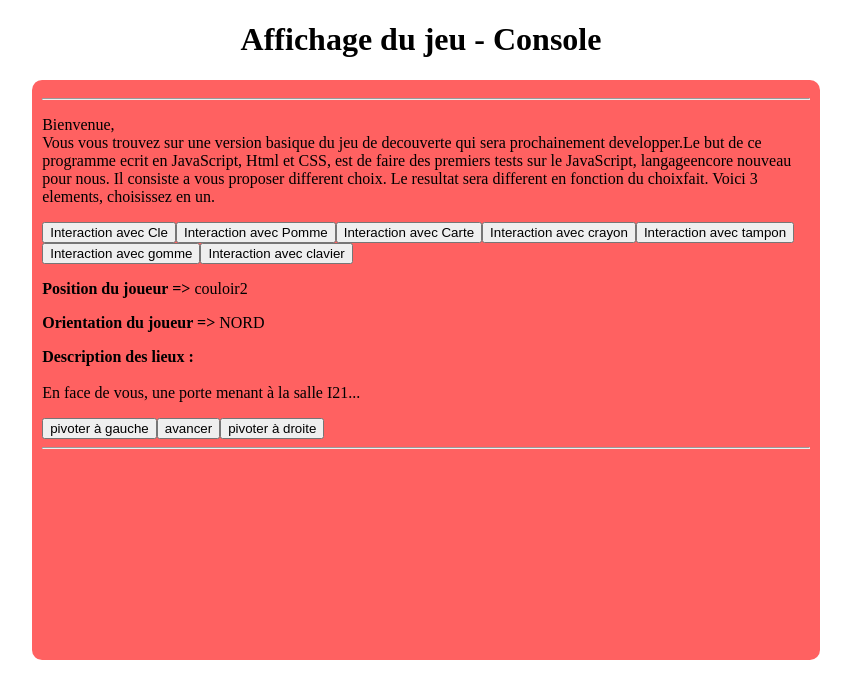
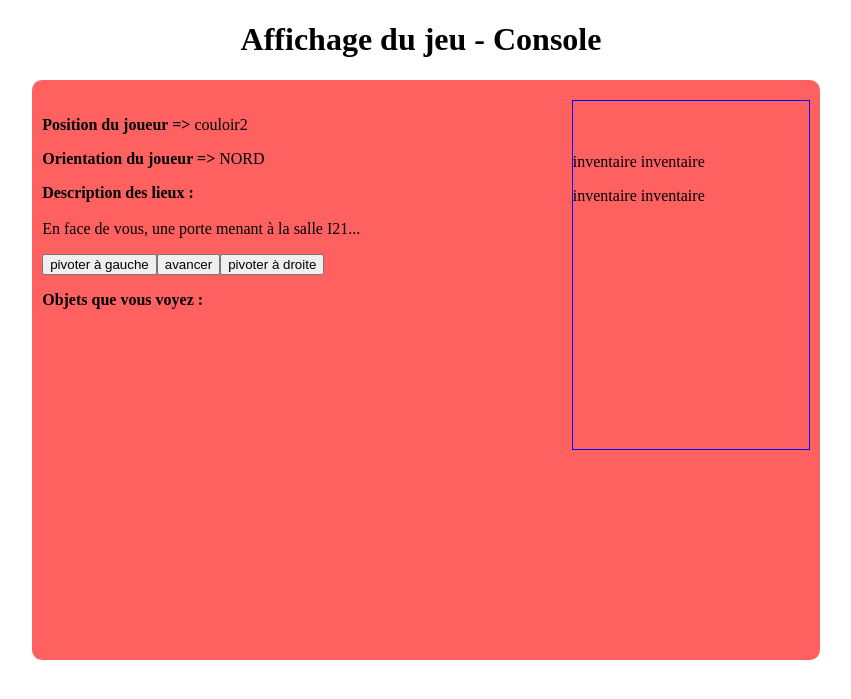
Before and after one commit to Loupsito/Jeu-de-decouverte-IUT, a PHP site: page /pageAffichage.php in a window 1280 px wide. Shown: the top 699 px of the page, without its empty margins (219-1070 px from the left). Run offline with PHP 8.4, Linux system fonts and the light colour scheme.

Commit message:
Voici la deuxième version du jeu de decouverte

```diff
--- a/CSS_affichage.css
+++ b/CSS_affichage.css
@@ -11,6 +11,37 @@
 	padding : 10px;
 }
 
+#deplacement
+{
+    display: inline-block;
+    width: 65%;
+   /* border: 1px solid black;*/
+    vertical-align: top;
+	position : absolute;
+	left:0px;
+	margin:10px;
+}
+
+#inventaire
+{
+   display: inline-block;
+   border: 1px solid blue;
+   vertical-align: top;
+   position : absolute;
+   right:0px;
+   width:30%;
+   height:60%;
+   margin:10px;
+}
+
+#objet
+{
+	position : absolute;
+	bottom:25%;
+	/*border: 1px solid white;*/
+	margin:10px;
+}
+
 
 @media all and (max-height: 1070px)
 {
--- a/pageAffichage.php
+++ b/pageAffichage.php
@@ -6,9 +6,8 @@
     <title>Jeu de découverte de l'IUT de Vélizy</title>
 	<?php
 		include("textes.php");
-		include("test.php");
+		//include("test.php");
 	?>
-
 </head>
 	<body>
 		<h1 style="text-align:center;">Affichage du jeu - Console</h1>
@@ -16,69 +15,27 @@
 		<!-- _____________________L'écran du jeu___________________ -->
 		<div id="console">
 			<div id ="ecran">
-			<hr/>
-				<div id="menu"></div>
 				<div id="deplacement"></div>
+				<div id="objet"></div>
+				<div id="inventaire">
+					<br/><br/>
+						<p>inventaire inventaire</p>
+						<p>inventaire inventaire</p>
+
+
+					<br/><br/>
+				</div>
 				<?php
-					//Recuperation des tableaux associatifq php vers des tableaux associatifs JavaScript
-					echo '<script type="text/javascript">var tabItem = '.json_encode($tabItem).';</script>';
-					echo '<script type="text/javascript">var t1 = '.json_encode($t1).';</script>';
-					echo '<script type="text/javascript">var t2 = '.json_encode($t2).';</script>';
-					echo '<script type="text/javascript">var t3 = '.json_encode($t3).';</script>';
-					echo '<script type="text/javascript">var t4 = '.json_encode($t4).';</script>';
-					echo '<script type="text/javascript">var t5 = '.json_encode($t5).';</script>';
-					echo '<script type="text/javascript">var t6 = '.json_encode($t6).';</script>';
-					echo '<script type="text/javascript">var t7 = '.json_encode($t7).';</script>';
-
-					//Recuperation du tabItemleau associatif php vers tabItemleau associatif JavaScript
-
-						//salle G25
-								$g25Nord = "Il y a des fenêtres en face de vous, vous voyez le vent souffler sur les branches d'arbres dehors...";
-								$g25Ouest = "Vous voyez des postes et des tables en face de vous, tout au fond un mur.";
-								$g25Sud = "En face de vous se trouve une porte qui mène vers le couloir...";
-								$g25Est = "Il y a des postes et des tables en face de vous. Au fond, un tableau blanc et un bureau, surement celui du professeur...";
-							$g25Orientation = array($N = array(0,null,$g25Nord,false),$O = array(1,null,$g25Ouest,false),$S = array(2,1,$g25Sud,true),$E = array(3,null,$g25Est,false));
-						$g25 = array(0, "G25", $g25Orientation);
-
-						//couloir 1
-								$couloir1Nord = "En face de vous, une porte menant à la salle G25...";
-								$couloir1Ouest = "Un long couloir s'étend en face de vous, vous pouvez avancer...";
-								$couloir1Sud = "Il y a un mur en face de vous, rien de bien intéressant, pivotez...";
-								$couloir1Est = "Vous voyez une intersection, cependant, une force mysterieuse vous empêche d'avancer dans cette direction, pivotez.";
-							$couloir1Orientation = array($N = array(0,0,$couloir1Nord,true),$O = array(1,2,$couloir1Ouest,true),$S = array(2,null,$couloir1Sud,false),$E = array(3,null,$couloir1Est,false));
-						$couloir1 = array(1, "couloir1", $couloir1Orientation);
-
-						//couloir 2
-								$couloir2Nord = "En face de vous, une porte menant à la salle I21...";
-								$couloir2Ouest = "Un long couloir s'étend en face de vous. Une force inconnue vous empêche d'avancer dans cette direction...";
-								$couloir2Sud = "Il y a un mur en face de vous, des affiches du prochain concert de Virya y sont affichées...";
-								$couloir2Est = "Un couloir s'étend en face de vous, vous pourrez aller en salle g25 si vous avancez...";
-							$couloir2Orientation = array($N = array(0,3,$couloir2Nord,false),$O = array(1,null,$couloir2Ouest,false),$S = array(2,null,$couloir2Sud,false),$E = array(3,1,$couloir2Est,true));
-						$couloir2 = array(2, "couloir2", $couloir2Orientation);
-
-						//salle I21
-								$i21Nord = "Il y a des fenêtres fermées et un radiateur en face de vous. Les radiateurs semblent être allumés, il fait chaud...";
-								$i21Ouest = "Vous voyez tables en face de vous, tout au fond un mur affichant en gros 'I21'.";
-								$i21Sud = "En face de vous se trouve une porte qui mène vers le couloir...";
-								$i21Est = "Il y a des postes et des tables en face de vous. Au fond, un tableau blanc et un bureau, surement celui du professeur...";
-							$i21Orientation = array($N = array(0,null,$i21Nord,false),$O = array(1,null,$i21Ouest,false),$S = array(2,2,$i21Sud,false),$E = array(3,null,$i21Est,false));
-						$i21 = array(3, "I21", $i21Orientation);
-
-					$listeCases = array($g25, $couloir1, $couloir2, $i21);
-
-					$listeCases = array($g25, $couloir1, $couloir2, $i21);
-
 					echo '<script type="text/javascript">var listeCases = '.json_encode($listeCases).';</script>';
+					echo '<script type="text/javascript">var tabDeTousLesItems = '.json_encode($tabDeTousLesItems).';</script>';
 				?>
 				<script>
-					//Variable qui contient tout le dialogue, la variable php $dialogue1 est contenu dans le textes.php
-					var didi ='<?php echo $dialogue1; ?>';
-					var didi2 = "Vous avez trouvez : ";
-					var tabDeTab = [t1,t2,t3,t4,t5,t6,t7]; //Différent tab des choix
 
 					//---------------------------------------------------------------------------------------------------------------------------
 					//---------------------------------------------------------------------------------------------------------------------------
 					//---------------------------------------------------------------------------------------------------------------------------
+					var inventaire = new Array();
+					var tampon;
 
 					//Fonction qui permet de creer la balise que l'on veut (<p>,<span>,etc.)
 					function genereContenu(element,contenu,divMere)
@@ -104,10 +61,11 @@
 					//fonction générant le texte et les boutons
 					function genererTexte()
 					{
-						//chaîne indiquant la position du joueur (la salle)
-						var positionJoueur = positionJoueur = '<b>Position du joueur =></b> '+listeCases[joueur.idSalle][1];
+						//----------------------------------------------------chaîne indiquant la position du joueur (la salle)
+						var positionJoueur = '<b>Position du joueur =></b> '+listeCases[joueur.idSalle][1];
 
-						//chaîne indiquant l'orientation du joueur
+
+						//----------------------------------------------------chaîne indiquant l'orientation du joueur
 						if (joueur.idOrientation == 0)
 							var orientationJoueur = '<b>Orientation du joueur =></b> NORD';
 						else if (joueur.idOrientation == 1)
@@ -123,7 +81,8 @@
 						genereContenu('p',positionJoueur,'deplacement');
 						genereContenu('p',orientationJoueur,'deplacement');
 						genereContenu('p',visionJoueur,'deplacement');
-						//affichage des boutons
+
+						//----------------------------------------------------affichage des boutons de déplacement
 						//bouton gauche
 						genereContenu('span','<button type="button" onclick="pivoterGauche(joueur, joueur.idOrientation)">pivoter à gauche</button>','deplacement');
 						//bouton avancer, n'est affiché que si le déplacement est possible (case d'en face présente)
@@ -131,7 +90,27 @@
 							genereContenu('span','<button type="button" onclick="avancer(joueur, joueur.idSalle)">avancer</button>','deplacement');
 						//bouton droite
 						genereContenu('span','<button type="button" onclick="pivoterDroite(joueur, joueur.idOrientation)">pivoter à droite</button>','deplacement');
-					}
+
+						//----------------------------------------------------Affiche les objets de la salle
+						var caseInventaire = '<b>Objets que vous voyez :</b><br/>';
+						genereContenu('p',caseInventaire,'deplacement');
+						for (i = 0; i < listeCases[joueur.idSalle][2][joueur.idOrientation][4].length; i++)
+						{
+							genereContenu('span','<button type="button">'+listeCases[joueur.idSalle][2][joueur.idOrientation][4][i]+'</button>','objet');
+						}
+
+						//-----------------------------------------------------------------------------------------------------------------------------
+						//----------------------------------------------Analyse-des-boutons-et-traitement----------------------------------------------
+							var	captureBouton = document.querySelectorAll('#objet span');
+							document.getElementById('objet').innerHTML = "";
+							for(var i = 0; i<captureBouton.length;i++)
+							{
+								genereContenu('span','<button type="button" onclick="changementAff('+"'"+captureBouton[i].textContent+"'"+')">'+captureBouton[i].textContent+'</button>','objet');
+							}
+						//-----------------------------------------------------------------------------------------------------------------------------
+						//-----------------------------------------------------------------------------------------------------------------------------
+					}//genererTexte()
+
 					//fonction pivoter à gauche
 					function pivoterGauche(joueur, orientation)
 					{
@@ -143,7 +122,9 @@
 						//supprime les div existants
 						document.getElementById('deplacement').innerHTML = "";
 						//genere le nouveau texte (avec la nouvelle orientation
+						document.getElementById('objet').innerHTML = "";
 						genererTexte();
+
 					}
 					//fonction pivoter à droite
 					function pivoterDroite(joueur, orientation)
@@ -156,6 +137,7 @@
 						//supprime les div existants
 						document.getElementById('deplacement').innerHTML = "";
 						//genere le nouveau texte (avec la nouvelle orientation
+						document.getElementById('objet').innerHTML = "";
 						genererTexte();
 					}
 					//fonction permettant d'avancer
@@ -175,65 +157,75 @@
 						//{
 							//alert("vous ne pouvez avancer");
 						//}
-
 						document.getElementById('deplacement').innerHTML = "";
+						document.getElementById('objet').innerHTML = "";
 						genererTexte();
 					}
+					//---------------------------------------------------------------------------------------------------------------------------
+					//---------------------------------------------------------------------------------------------------------------------------
+					//---------------------------------------------------------------------------------------------------------------------------
+
 
 					//---------------------------------------------------------------------------------------------------------------------------
 					//---------------------------------------------------------INTERACTION-------------------------------------------------------
 					//---------------------------------------------------------------------------------------------------------------------------
 
+					//classe item
+					function Item (para_nom,para_actions, para_description,para_lienIMG)
+					{
+						this.nom = para_nom;
+						this.actions = tabActionsItem;
+						this.description = para_description;
+						this.lienIMG = para_lienIMG;
+					}
+
+
 					//Fonction qui change le contenu de l'ecran
-					function changementAff(val,texte)
+					function changementAff(val)
 					{
-						//Recuperation de tous les span dans la div menu
-						var	queryAll = document.querySelectorAll('#menu span');
-
-						//Decoupage la val
-						var chaine_a_decoupe = val;
-						tab_de_la_chaine  = chaine_a_decoupe.split(' ');
-
-						for(var i = 0; i<queryAll.length;i++)
+						for(var i = 0; i<tabDeTousLesItems.length;i++)
 						{
-							if (queryAll[i].textContent == val)
+							if (tabDeTousLesItems[i][0] == val)
 							{
-								//on supprime tous le contenu de la division 'menu'
-								document.getElementById('menu').innerHTML = "";
-
-								//Puis on ajoute les elements que l'on veut
-								var1 = t1[i][0];
-
-								for(var j = 0; j<=6;j++)
-								{
-									if(var1==t1[j][0])
-										generePage(texte+tab_de_la_chaine[2],tabDeTab[j],didi2);
-								}
+								//On suvegarde la valeur de l'objet pour pouvoir l'utiliser plus tard
+								tampon = val;
+								//on supprime tous le contenu de la division 'objet'
+								document.getElementById('objet').innerHTML = "";
+								//puis on ajoute nos nouveaux elements
+								genereAction(tabDeTousLesItems[i][1][0]);
+								break;
+							}
+							else
+							{
+								document.getElementById('objet').innerHTML = "<h1>Vous avez "+val+" la "+tampon+"!</h1>";
 							}
 						}
 					}
 
-					function generePage(texte,tabActions,texte2)
+					function selectionObjet()
 					{
-						genereContenu('p',texte,'menu');
+						//Recuperation de l'item
+						//effacement de l'item dans la div "objet"
+						//Implantation de l'item dans la div "inventaire"
+					}
+
+					function genereAction(tabActions)
+					{
+						document.getElementById('objet').innerHTML = "";
 						for(var i=0;i < tabActions.length;i++)
 						{
-							genereContenu('span','<button type="button" onclick="changementAff('+"'Interaction avec "+tabActions[i][0]+"',"+"'"+texte2+"'"+')">Interaction avec '+tabActions[i][0]+'</button>','menu');
+							genereContenu('span','<button type="button" onclick="changementAff('+"'"+tabActions[i]+"'"+')">'+tabActions[i]+'</button>','objet');
 						}
 					}
-
 					//---------------------------------------------------------------------------------------------------------------------------
 					//---------------------------------------------------------------------------------------------------------------------------
 					//---------------------------------------------------------------------------------------------------------------------------
 
 					//instanciation du joueur
 					var joueur = new Joueur();
-					generePage(didi,tabItem,didi2); // (le premier texte a afficher , le tableau des actions , le texte suivant a afficher)
 					//gerere le texte et les boutons
 					genererTexte();
-
 				</script>
-				<hr/>
 			</div>
 		</div>
 		<!-- ______________________________________________________ -->
--- a/textes.php
+++ b/textes.php
@@ -1,19 +1,72 @@
 <?php
+//------------------------------------------------------------LES-SALLES------------------------------------------------------------
 
-$dialogue1="Bienvenue,<br/>".
-			"Vous vous trouvez sur une version basique du jeu de decouverte qui sera prochainement developper.".
-			"Le but de ce programme ecrit en JavaScript, Html et CSS, est de faire des premiers tests sur le JavaScript, langage".
-			"encore nouveau pour nous. Il consiste a vous proposer different choix. Le resultat sera different en fonction du choix".
-			"fait. Voici 3 elements, choisissez en un.";
+//salle G25
+			$g25Nord = "Il y a des fenêtres en face de vous, vous voyez le vent souffler sur les branches d'arbres dehors...";
+			$g25Ouest = "Vous voyez des postes et des tables en face de vous, tout au fond un mur.";
+			$g25Sud = "En face de vous se trouve une porte qui mène vers le couloir...";
+			$g25Est = "Il y a des postes et des tables en face de vous. Au fond, un tableau blanc et un bureau, surement celui du professeur...";
+		$g25Orientation = array($N = array(0,null,$g25Nord,false, $objet= array()),$O = array(1,null,$g25Ouest,false, $objet= array("brosse")),$S = array(2,1,$g25Sud,true, $objet= array()),$E = array(3,null,$g25Est,false, $objet= array("crayon","pomme")));
+	$g25 = array(0, "G25", $g25Orientation);
 
-$dialogue2="<h1>Vous avez trouvez : </h1><br/>";
+//couloir 1
+			$couloir1Nord = "En face de vous, une porte menant à la salle G25...";
+			$couloir1Ouest = "Un long couloir s'étend en face de vous, vous pouvez avancer...";
+			$couloir1Sud = "Il y a un mur en face de vous, rien de bien intéressant, pivotez...";
+			$couloir1Est = "Vous voyez une intersection, cependant, une force mysterieuse vous empêche d'avancer dans cette direction, pivotez.";
+		$couloir1Orientation = array($N = array(0,0,$couloir1Nord,true, $objet= array()),$O = array(1,2,$couloir1Ouest,true, $objet= array()),$S = array(2,null,$couloir1Sud,false, $objet= array()),$E = array(3,null,$couloir1Est,false, $objet= array()));
+	$couloir1 = array(1, "couloir1", $couloir1Orientation);
 
-$t1=array('1','2','3','4','5','6','7');
-$t2=array('a','b','c','d','e','f','g');
-$t3=array(['un'],['deux'],['trois'],['quatre'],['cinq'],['six'],['sept']);
-$t4=array('A','B','C','D','E','F','G');
-$t5=array(['chat'],['chien'],['lapin'],['cheval'],['conchon'],['ane'],['aigle']);
-$t6=array(['manteau'],['chaussure'],['chaussette'],['chemise'],['cravate'],['anneau'],['ceinture']);
-$t7=array(['avion'],['voiture'],['tank'],['helicoptere'],['tracteur'],['moto'],['train']);
+//couloir 2
+			$couloir2Nord = "En face de vous, une porte menant à la salle I21...";
+			$couloir2Ouest = "Un long couloir s'étend en face de vous. Une force inconnue vous empêche d'avancer dans cette direction...";
+			$couloir2Sud = "Il y a un mur en face de vous, des affiches du prochain concert de Virya y sont affichées...";
+			$couloir2Est = "Un couloir s'étend en face de vous, vous pourrez aller en salle g25 si vous avancez...";
+		$couloir2Orientation = array($N = array(0,3,$couloir2Nord,false, $objet= array()),$O = array(1,null,$couloir2Ouest,false, $objet= array()),$S = array(2,null,$couloir2Sud,false, $objet= array()),$E = array(3,1,$couloir2Est,true, $objet= array()));
+	$couloir2 = array(2, "couloir2", $couloir2Orientation);
+
+//salle I21
+			$i21Nord = "Il y a des fenêtres fermées et un radiateur en face de vous. Les radiateurs semblent être allumés, il fait chaud...";
+			$i21Ouest = "Vous voyez tables en face de vous, tout au fond un mur affichant en gros 'I21'.";
+			$i21Sud = "En face de vous se trouve une porte qui mène vers le couloir...";
+			$i21Est = "Il y a des postes et des tables en face de vous. Au fond, un tableau blanc et un bureau, surement celui du professeur...";
+		$i21Orientation = array($N = array(0,null,$i21Nord,false, $objet= array()),$O = array(1,null,$i21Ouest,false, $objet= array()),$S = array(2,2,$i21Sud,false, $objet= array()),$E = array(3,null,$i21Est,false, $objet= array()));
+	$i21 = array(3, "I21", $i21Orientation);
+
+//ensemble des actions
+	$ouvrirPorte = array("cle = true","porte = false","case != null");
+	$pivoter = array();
+
+$listeAction = array("ouvrirPorte" => $ouvrirPorte);
+$listeCases = array($g25, $couloir1, $couloir2, $i21);
+
+//----------------------------------------------------------------------------------------------------------------------------------
+
+
+//------------------------------------------------------------LES-OBJETS------------------------------------------------------------
+//----Le-crayon----
+		$tabAction1 = array("ecrit","colorié","detruit");
+		$description1="un crayon a papier normal";
+		$lienIMG1="images/crayon.jpg";
+		$tabInfos1 = array($tabAction1,$description1,$lienIMG1);
+	$tabItem2 = array("crayon",$tabInfos1);
+
+//----La-pomme----
+		$tabAction2 = array("mangé","epluché","ecrasé");
+		$description2="une belle pomme rouge";
+		$lienIMG2="images/pomme.jpg";
+		$tabInfos2 = array($tabAction2,$description2,$lienIMG2);
+	$tabItem3 = array("pomme",$tabInfos2);
+
+//----La-brosse----
+		$tabAction3 = array("effacé","depoussieré","jeté");
+		$description3="une brosse qui semble use par le temps";
+		$lienIMG3="images/brosse.jpg";
+		$tabInfos3 = array($tabAction3,$description3,$lienIMG3);
+	$tabItem4 = array("brosse",$tabInfos3);
+
+//---Répertoriassions-de-tous-les-items-dans-un-seul-tableau---
+	$tabDeTousLesItems=array($tabItem2,$tabItem3,$tabItem4);
+//----------------------------------------------------------------------------------------------------------------------------------
 
 ?>
```
